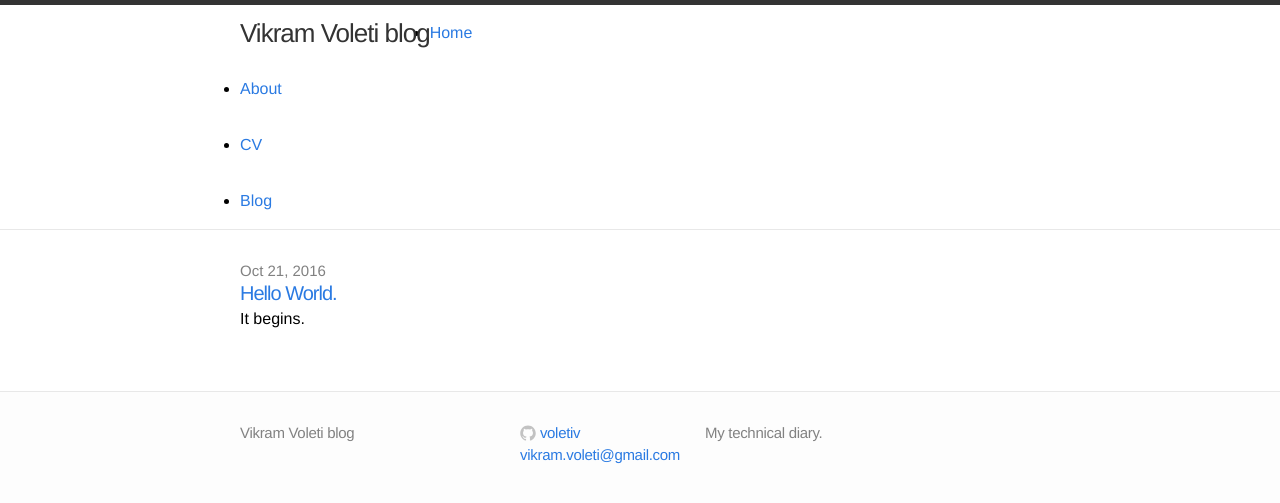
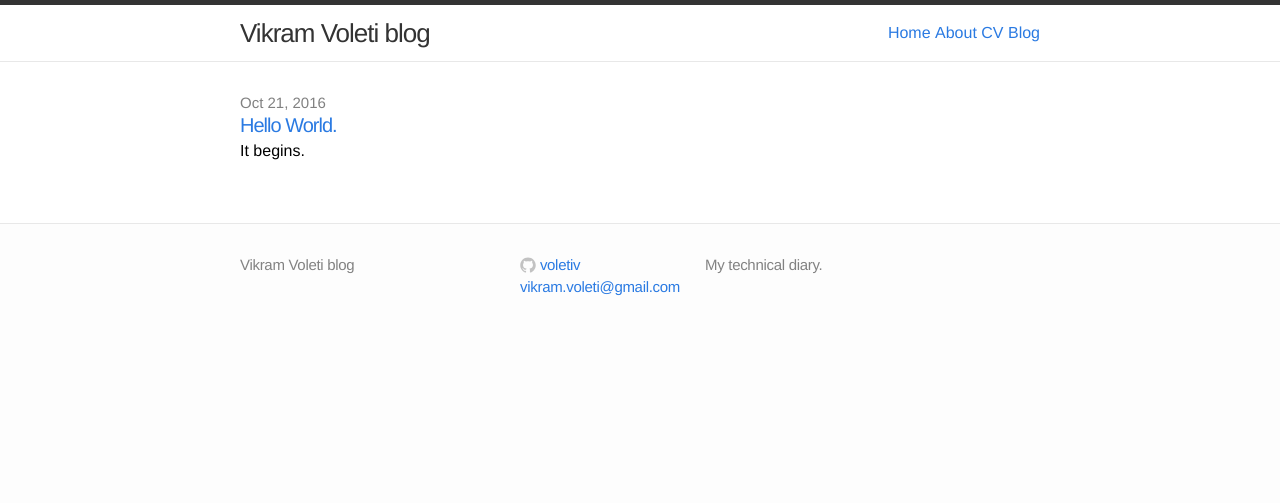
Before and after one commit to voletiv/voletiv.github.io, a Jekyll site: the page built from index.html, in a window 1280 px wide. Shown: the top 503 px of the page. Built offline with Jekyll 4.4.1, drawn with Linux system fonts in a browser that asks for light colours.

Commit message:
updated main.css

```diff
--- a/css/main.css
+++ b/css/main.css
@@ -61,7 +61,11 @@ a:visited { color: #205caa; }
 }
 
 .site-nav {
+  float: right;
   line-height: 56px;
+}
+.site-nav li {
+  display: inline;
 }
 
 .site-nav .menu-icon { display: none; }
```
